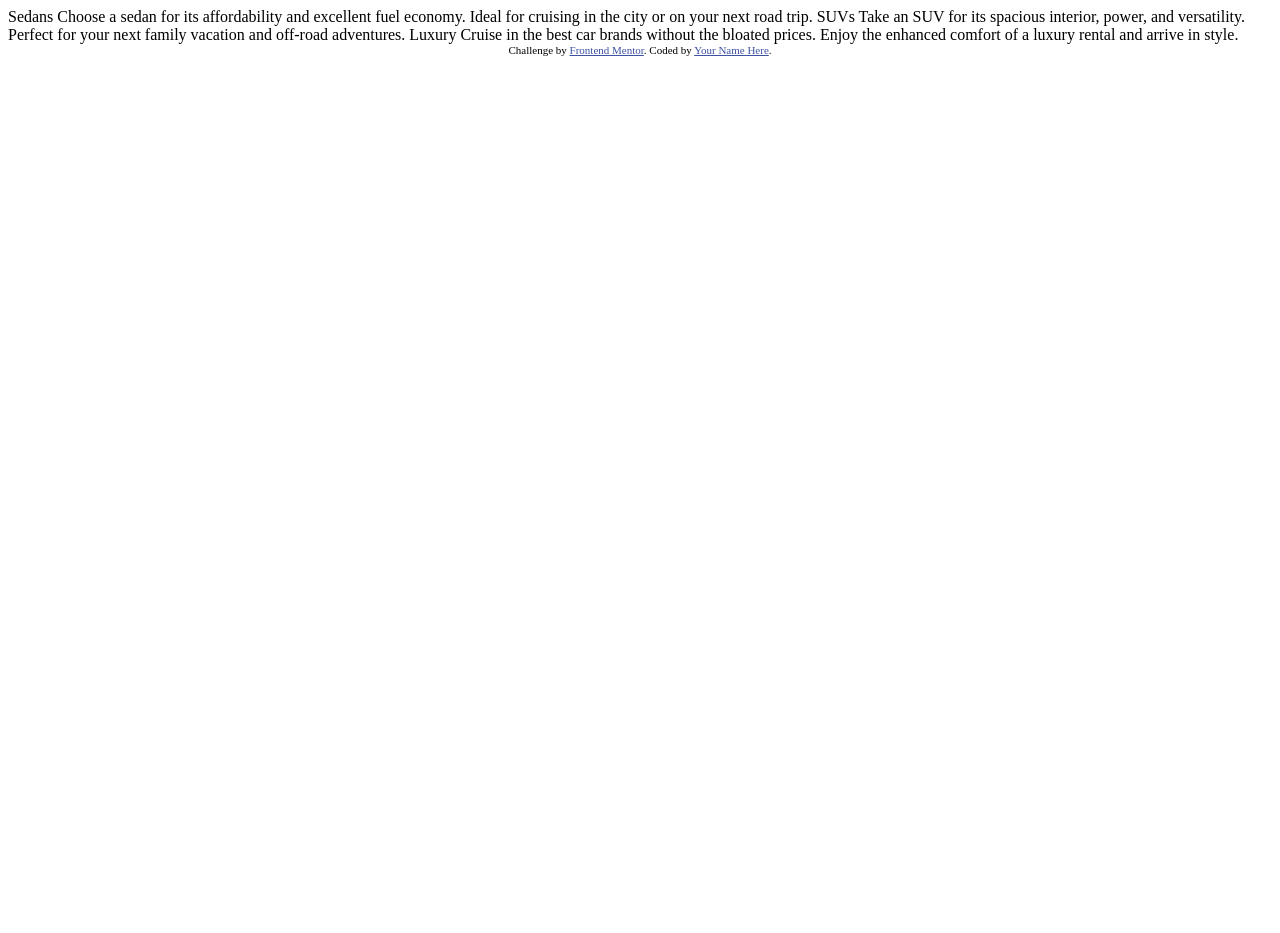
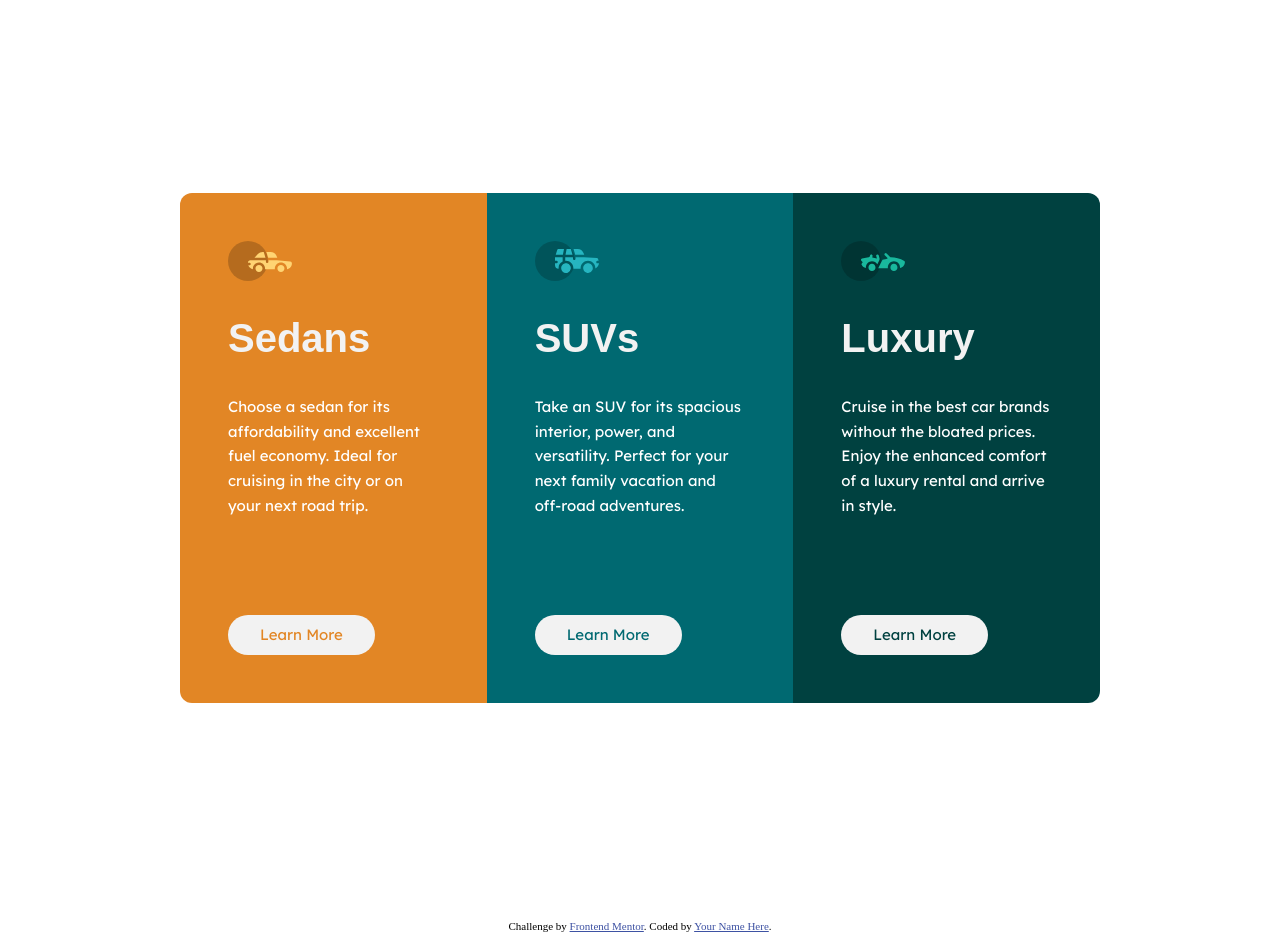
Before and after one commit to JoeWebDevelopment/3-column-preview-card-component-main, a plain HTML site: page index.html in a window 1280 px wide. Before the commit the page ends 800 px from the top, so only its background shows below. Drawn offline with Linux system fonts and the light colour scheme; a web font is replaced by a local one.

Commit message:
Completed, without accessability

```diff
--- a/index.html
+++ b/index.html
@@ -5,6 +5,7 @@
   <meta name="viewport" content="width=device-width, initial-scale=1.0"> <!-- displays site properly based on user's device -->
 
   <link rel="icon" type="image/png" sizes="32x32" href="./images/favicon-32x32.png">
+  <link rel="stylesheet" href="style.css">
 
   <title>Frontend Mentor | 3-column preview card component</title>
 
@@ -16,17 +17,56 @@
 </head>
 <body>
 
-  Sedans
-  Choose a sedan for its affordability and excellent fuel economy. Ideal for cruising in the city
-  or on your next road trip.
 
-  SUVs
-  Take an SUV for its spacious interior, power, and versatility. Perfect for your next family vacation
-  and off-road adventures.
+  <main>
+    <div class="three-card-container">
+      <div class="card">
+        <div class="card-info">
+          <img src="images/icon-sedans.svg" alt="">
+          <h2 class="card-heading">
+            Sedans
+          </h2>
+          <p class="card-text">Choose a sedan for its affordability and excellent fuel economy. Ideal for cruising in the city or on your next road trip.</p>
 
-  Luxury
-  Cruise in the best car brands without the bloated prices. Enjoy the enhanced comfort of a luxury
-  rental and arrive in style.
+        </div>
+
+        <a href=""><button data-type-car="sedans">
+          Learn More
+        </button></a>
+      </div>
+      <div class="card">
+        <div class="card-info">
+          <img src="images/icon-suvs.svg" alt="">
+          <h2 class="card-heading">
+            SUVs
+          </h2>
+          <p class="card-text">Take an SUV for its spacious interior, power, and versatility. Perfect for your next family vacation and off-road adventures.</p>
+
+        </div>
+
+        <a href=""><button data-type-car="suvs">
+          Learn More
+        </button></a>
+      </div>
+      <div class="card">
+        <div class="card-info">
+          <img src="images/icon-luxury.svg" alt="">
+          <h2 class="card-heading">
+            Luxury
+          </h2>
+          <p class="card-text">Cruise in the best car brands without the bloated prices. Enjoy the enhanced comfort of a luxury rental and arrive in style. </p>
+
+        </div>
+
+        <a href=""><button data-type-car="luxury">
+          Learn More
+        </button></a>
+      </div>
+    </div>
+
+  </main>
+
+
 
   <div class="attribution">
     Challenge by <a href="https://www.frontendmentor.io?ref=challenge" target="_blank">Frontend Mentor</a>.
--- /dev/null
+++ b/style.css
@@ -0,0 +1,559 @@
+@import url('https://fonts.googleapis.com/css2?family=Big+Shoulders:opsz,wght@10..72,100..900&family=Lexend+Deca:wght@100..900&display=swap');
+
+
+@layer custom-properties{
+    /* Colors */
+
+    :root{
+
+        /* Colors */
+
+        --primary-clr: #FFF;
+        --clr-blk: #000;
+        --heading-clr: #F2F2F2;
+
+        --bg-gold: #e28625;
+        --accent-gold: #ffd473;
+
+        --bg-green: #004140;
+        --accent-green: #19B89D;
+
+        --bg-cyan: #006971;
+        --accent-cyan: #26B5C0;
+
+        /* Fonts */
+
+        --ff-main: "Big Shoulders", sans-serif;
+
+        --ff-body: "Lexend Deca", sans-serif;
+
+
+
+
+    }
+
+
+}
+
+
+
+
+
+
+
+@layer normalize{
+    /*! normalize.css v8.0.1 | MIT License | github.com/necolas/normalize.css */
+
+/* Document
+   ========================================================================== */
+
+/**
+ * 1. Correct the line height in all browsers.
+ * 2. Prevent adjustments of font size after orientation changes in iOS.
+ */
+
+html {
+  line-height: 1.15; /* 1 */
+  -webkit-text-size-adjust: 100%; /* 2 */
+}
+
+/* Sections
+   ========================================================================== */
+
+/**
+ * Remove the margin in all browsers.
+ */
+
+body {
+  margin: 0;
+}
+
+/**
+ * Render the `main` element consistently in IE.
+ */
+
+main {
+  display: block;
+}
+
+/**
+ * Correct the font size and margin on `h1` elements within `section` and
+ * `article` contexts in Chrome, Firefox, and Safari.
+ */
+
+h1 {
+  font-size: 2em;
+  margin: 0.67em 0;
+}
+
+/* Grouping content
+   ========================================================================== */
+
+/**
+ * 1. Add the correct box sizing in Firefox.
+ * 2. Show the overflow in Edge and IE.
+ */
+
+hr {
+  box-sizing: content-box; /* 1 */
+  height: 0; /* 1 */
+  overflow: visible; /* 2 */
+}
+
+/**
+ * 1. Correct the inheritance and scaling of font size in all browsers.
+ * 2. Correct the odd `em` font sizing in all browsers.
+ */
+
+pre {
+  font-family: monospace, monospace; /* 1 */
+  font-size: 1em; /* 2 */
+}
+
+/* Text-level semantics
+   ========================================================================== */
+
+/**
+ * Remove the gray background on active links in IE 10.
+ */
+
+a {
+  background-color: transparent;
+}
+
+/**
+ * 1. Remove the bottom border in Chrome 57-
+ * 2. Add the correct text decoration in Chrome, Edge, IE, Opera, and Safari.
+ */
+
+abbr[title] {
+  border-bottom: none; /* 1 */
+  text-decoration: underline; /* 2 */
+  text-decoration: underline dotted; /* 2 */
+}
+
+/**
+ * Add the correct font weight in Chrome, Edge, and Safari.
+ */
+
+b,
+strong {
+  font-weight: bolder;
+}
+
+/**
+ * 1. Correct the inheritance and scaling of font size in all browsers.
+ * 2. Correct the odd `em` font sizing in all browsers.
+ */
+
+code,
+kbd,
+samp {
+  font-family: monospace, monospace; /* 1 */
+  font-size: 1em; /* 2 */
+}
+
+/**
+ * Add the correct font size in all browsers.
+ */
+
+small {
+  font-size: 80%;
+}
+
+/**
+ * Prevent `sub` and `sup` elements from affecting the line height in
+ * all browsers.
+ */
+
+sub,
+sup {
+  font-size: 75%;
+  line-height: 0;
+  position: relative;
+  vertical-align: baseline;
+}
+
+sub {
+  bottom: -0.25em;
+}
+
+sup {
+  top: -0.5em;
+}
+
+/* Embedded content
+   ========================================================================== */
+
+/**
+ * Remove the border on images inside links in IE 10.
+ */
+
+img {
+  border-style: none;
+}
+
+/* Forms
+   ========================================================================== */
+
+/**
+ * 1. Change the font styles in all browsers.
+ * 2. Remove the margin in Firefox and Safari.
+ */
+
+button,
+input,
+optgroup,
+select,
+textarea {
+  font-family: inherit; /* 1 */
+  font-size: 100%; /* 1 */
+  line-height: 1.15; /* 1 */
+  margin: 0; /* 2 */
+}
+
+/**
+ * Show the overflow in IE.
+ * 1. Show the overflow in Edge.
+ */
+
+button,
+input { /* 1 */
+  overflow: visible;
+}
+
+/**
+ * Remove the inheritance of text transform in Edge, Firefox, and IE.
+ * 1. Remove the inheritance of text transform in Firefox.
+ */
+
+button,
+select { /* 1 */
+  text-transform: none;
+}
+
+/**
+ * Correct the inability to style clickable types in iOS and Safari.
+ */
+
+button,
+[type="button"],
+[type="reset"],
+[type="submit"] {
+  -webkit-appearance: button;
+}
+
+/**
+ * Remove the inner border and padding in Firefox.
+ */
+
+button::-moz-focus-inner,
+[type="button"]::-moz-focus-inner,
+[type="reset"]::-moz-focus-inner,
+[type="submit"]::-moz-focus-inner {
+  border-style: none;
+  padding: 0;
+}
+
+/**
+ * Restore the focus styles unset by the previous rule.
+ */
+
+button:-moz-focusring,
+[type="button"]:-moz-focusring,
+[type="reset"]:-moz-focusring,
+[type="submit"]:-moz-focusring {
+  outline: 1px dotted ButtonText;
+}
+
+/**
+ * Correct the padding in Firefox.
+ */
+
+fieldset {
+  padding: 0.35em 0.75em 0.625em;
+}
+
+/**
+ * 1. Correct the text wrapping in Edge and IE.
+ * 2. Correct the color inheritance from `fieldset` elements in IE.
+ * 3. Remove the padding so developers are not caught out when they zero out
+ *    `fieldset` elements in all browsers.
+ */
+
+legend {
+  box-sizing: border-box; /* 1 */
+  color: inherit; /* 2 */
+  display: table; /* 1 */
+  max-width: 100%; /* 1 */
+  padding: 0; /* 3 */
+  white-space: normal; /* 1 */
+}
+
+/**
+ * Add the correct vertical alignment in Chrome, Firefox, and Opera.
+ */
+
+progress {
+  vertical-align: baseline;
+}
+
+/**
+ * Remove the default vertical scrollbar in IE 10+.
+ */
+
+textarea {
+  overflow: auto;
+}
+
+/**
+ * 1. Add the correct box sizing in IE 10.
+ * 2. Remove the padding in IE 10.
+ */
+
+[type="checkbox"],
+[type="radio"] {
+  box-sizing: border-box; /* 1 */
+  padding: 0; /* 2 */
+}
+
+/**
+ * Correct the cursor style of increment and decrement buttons in Chrome.
+ */
+
+[type="number"]::-webkit-inner-spin-button,
+[type="number"]::-webkit-outer-spin-button {
+  height: auto;
+}
+
+/**
+ * 1. Correct the odd appearance in Chrome and Safari.
+ * 2. Correct the outline style in Safari.
+ */
+
+[type="search"] {
+  -webkit-appearance: textfield; /* 1 */
+  outline-offset: -2px; /* 2 */
+}
+
+/**
+ * Remove the inner padding in Chrome and Safari on macOS.
+ */
+
+[type="search"]::-webkit-search-decoration {
+  -webkit-appearance: none;
+}
+
+/**
+ * 1. Correct the inability to style clickable types in iOS and Safari.
+ * 2. Change font properties to `inherit` in Safari.
+ */
+
+::-webkit-file-upload-button {
+  -webkit-appearance: button; /* 1 */
+  font: inherit; /* 2 */
+}
+
+/* Interactive
+   ========================================================================== */
+
+/*
+ * Add the correct display in Edge, IE 10+, and Firefox.
+ */
+
+details {
+  display: block;
+}
+
+/*
+ * Add the correct display in all browsers.
+ */
+
+summary {
+  display: list-item;
+}
+
+/* Misc
+   ========================================================================== */
+
+/**
+ * Add the correct display in IE 10+.
+ */
+
+template {
+  display: none;
+}
+
+/**
+ * Add the correct display in IE 10.
+ */
+
+[hidden] {
+  display: none;
+}
+ }
+
+@layer custom_styles{
+
+    .card-heading{
+        font-family: var(--ff-main);
+        font-size: 40px;
+        line-height: 120%;
+        letter-spacing: 0px;
+        color: var(--heading-clr);
+        font-weight: 700;
+        padding: 0;
+
+
+
+    }
+
+    img{
+        padding: 0;
+
+    }
+
+    .card-text{
+        font-family: var(--ff-body);
+        font-size: 15px;
+        line-height: 165%;
+        letter-spacing: 0px;
+        font-weight: 400;
+        padding: 0;
+        margin: 0;
+    }
+
+}
+
+
+.card-info{
+    display: flex;
+    flex-direction: column;
+    align-items: flex-start;
+    justify-content: flex-start;
+    height: 100%;
+}
+
+
+body{
+    min-height: 100vh;
+    min-width: 100vw;
+}
+
+main{
+    min-height: 100vh;
+    min-width: 100vw;
+    display: flex;
+    flex-direction: column;
+    justify-content: center;
+    align-items: center;
+    margin-bottom: 7.5rem;
+}
+
+.three-card-container{
+    display: grid;
+    grid-template-columns: 1fr 1fr 1fr;
+    max-width: 920px;
+    max-height: 500px;
+    border-radius: 12px;
+
+    @media(max-width: 900px){
+        display: flex;
+        flex-direction: column;
+        justify-content: center;
+        align-items: center;
+        max-width: 600px;
+    }
+
+     @media(max-width: 600px){
+        max-width: 327px;
+     }
+
+}
+
+.card{
+    display: flex;
+    flex-direction: column;
+    justify-content: space-around;
+    align-items: flex-start;
+    height: 100%;
+    background-color: var(--bg-gold);
+    color: var(--primary-clr);
+    padding: 3rem;
+    border-radius: 12px 0px 0px 12px;
+
+
+
+     @media(max-width: 900px){
+        padding: 3rem;
+        gap: 3.5rem;
+        border-radius: 12px 12px 0px 0px;
+     }
+
+
+}
+
+.card:nth-of-type(2){
+    background-color: var(--bg-cyan);
+    border-radius: 0px;
+}
+
+.card:last-of-type{
+    background-color: var(--bg-green);
+    border-radius: 0px 12px 12px 0px;
+
+    @media(max-width: 900px){
+        border-radius: 0px 0px 12px 12px;
+    }
+}
+
+a button{
+    padding: 8px 32px;
+    border-radius: 25px;
+    border: none;
+    background-color: var(--heading-clr);
+    font-family: var(--ff-body);
+    font-size: 15px;
+    font-weight: 400;
+    line-height: 165%;
+    letter-spacing: 0px;
+
+}
+
+a button[data-type-car="suvs"]{
+    color: var(--bg-cyan);
+
+}
+
+a button[data-type-car="sedans"]{
+    color: var(--bg-gold);
+
+}
+
+a button[data-type-car="luxury"]{
+    color: var(--bg-green);
+
+}
+
+a button[data-type-car="suvs"]:hover{
+    color: var(--primary-clr);
+    background-color: var(--bg-cyan);
+    border: 2px solid white;
+    cursor: pointer;
+
+}
+
+a button[data-type-car="sedans"]:hover{
+    background-color: var(--bg-gold);
+    color: var(--primary-clr);
+    border: 2px solid white;
+    cursor: pointer;
+}
+
+a button[data-type-car="luxury"]:hover{
+    background-color: var(--bg-green);
+    color: var(--primary-clr);
+    border: 2px solid white;
+    cursor: pointer;
+
+}
```
